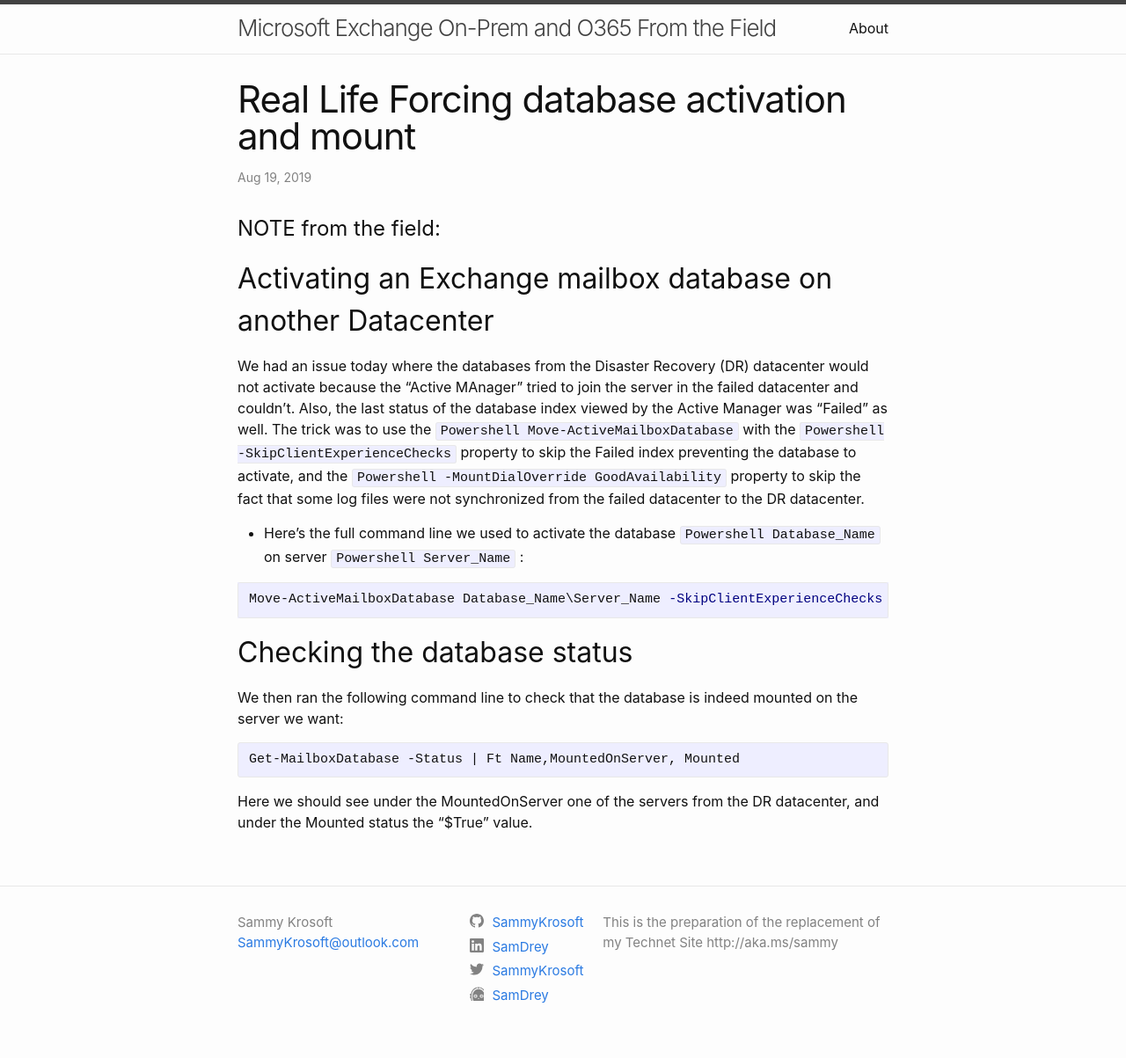
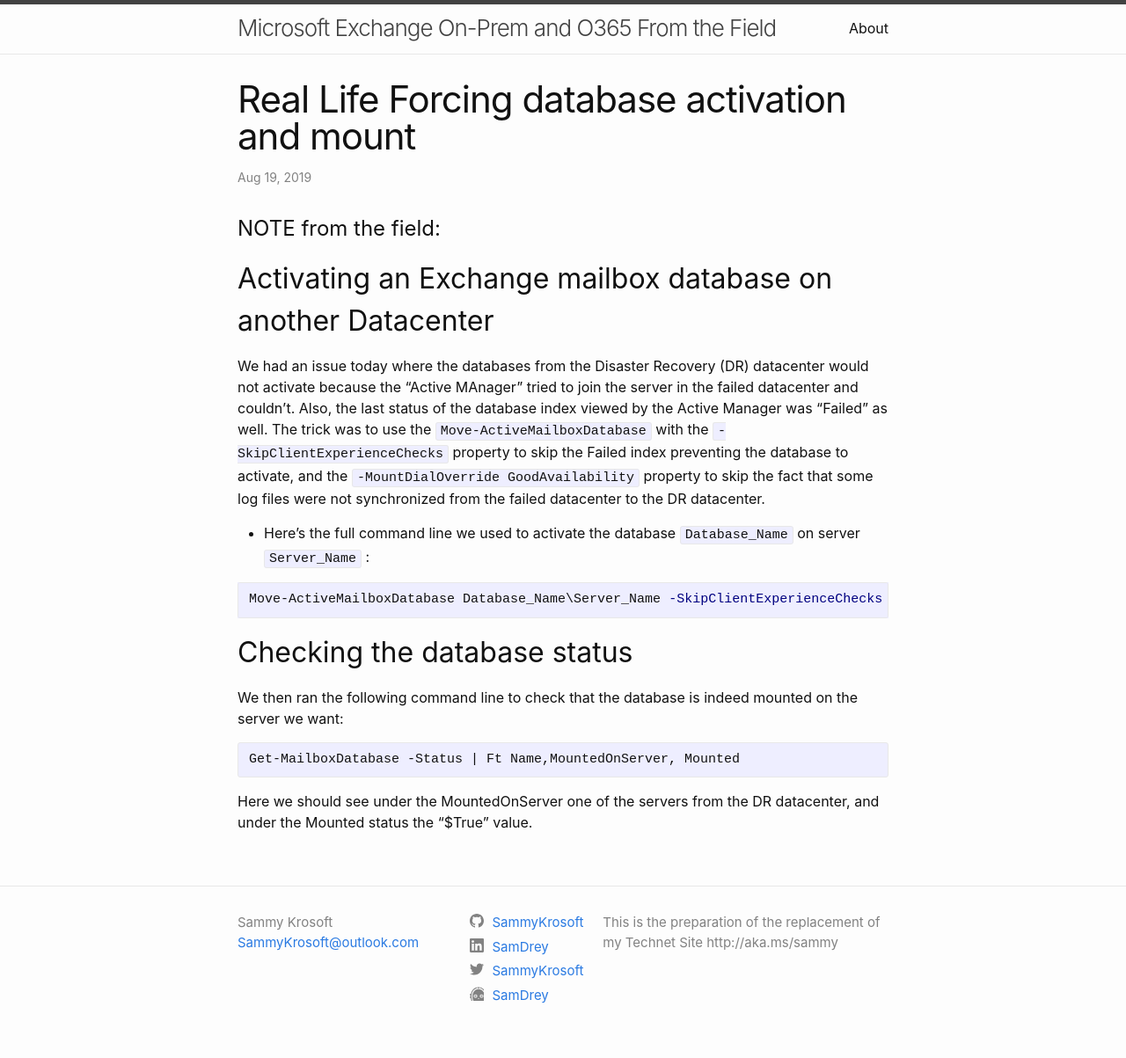
Before and after one commit to SammyKrosoft/SammyKrosoft.github.io, a Jekyll site: the page built from _posts/2019-08-19-Real-Life-Forcing Database Activation And Mount.md, in a window 1280 px wide. Shown: the whole page at 88% size. Built offline with Jekyll 4.4.1, drawn with Linux system fonts in a browser that asks for light colours; our own code applies the rules of GitHub Pages for plain Markdown files; comment, search, counter and statistics services are not loaded.

Commit message:
Update 2019-08-19-Real-Life-Forcing Database Activation And Mount.md

````diff
--- a/_posts/2019-08-19-Real-Life-Forcing Database Activation And Mount.md
+++ b/_posts/2019-08-19-Real-Life-Forcing Database Activation And Mount.md
@@ -3,9 +3,9 @@
 ## Activating an Exchange mailbox database on another Datacenter
 We had an issue today where the databases from the Disaster Recovery (DR) datacenter would not activate because the "Active MAnager" tried to join the server in the failed datacenter and couldn't.
 Also, the last status of the database index viewed by the Active Manager was "Failed" as well.
-The trick was to use the ```Powershell Move-ActiveMailboxDatabase``` with the ```Powershell -SkipClientExperienceChecks ``` property to skip the Failed index preventing the database to activate, and the ```Powershell -MountDialOverride GoodAvailability``` property to skip the fact that some log files were not synchronized from the failed datacenter to the DR datacenter.
+The trick was to use the `Move-ActiveMailboxDatabase` with the `-SkipClientExperienceChecks` property to skip the Failed index preventing the database to activate, and the `-MountDialOverride GoodAvailability` property to skip the fact that some log files were not synchronized from the failed datacenter to the DR datacenter.
 
-- Here's the full command line we used to activate the database ```Powershell Database_Name ``` on server ```Powershell Server_Name``` :
+- Here's the full command line we used to activate the database `Database_Name` on server `Server_Name` :
 
 ```powershell
 Move-ActiveMailboxDatabase Database_Name\Server_Name -SkipClientExperienceChecks -MountDialOverRide GoodAvailability
````
